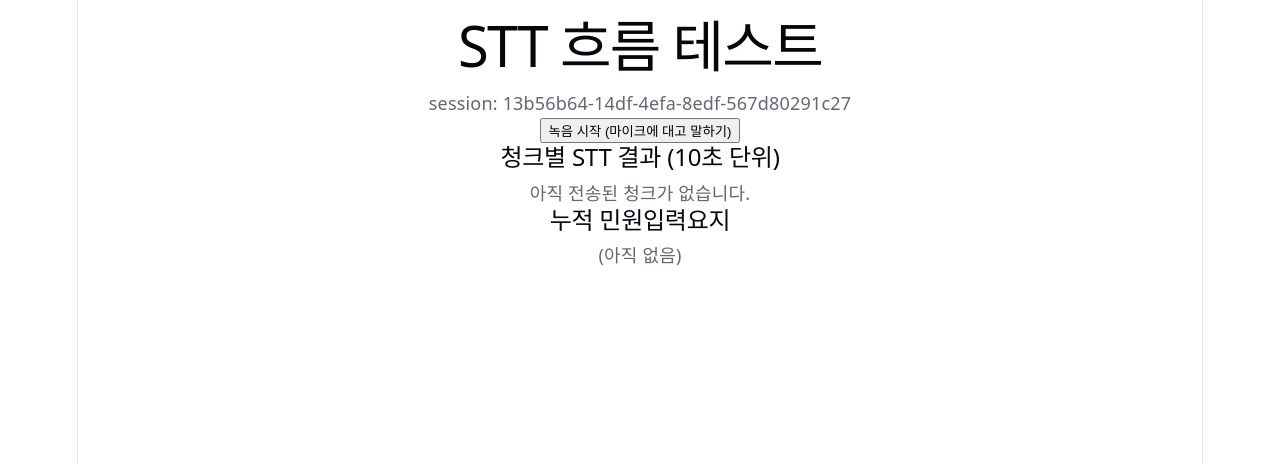
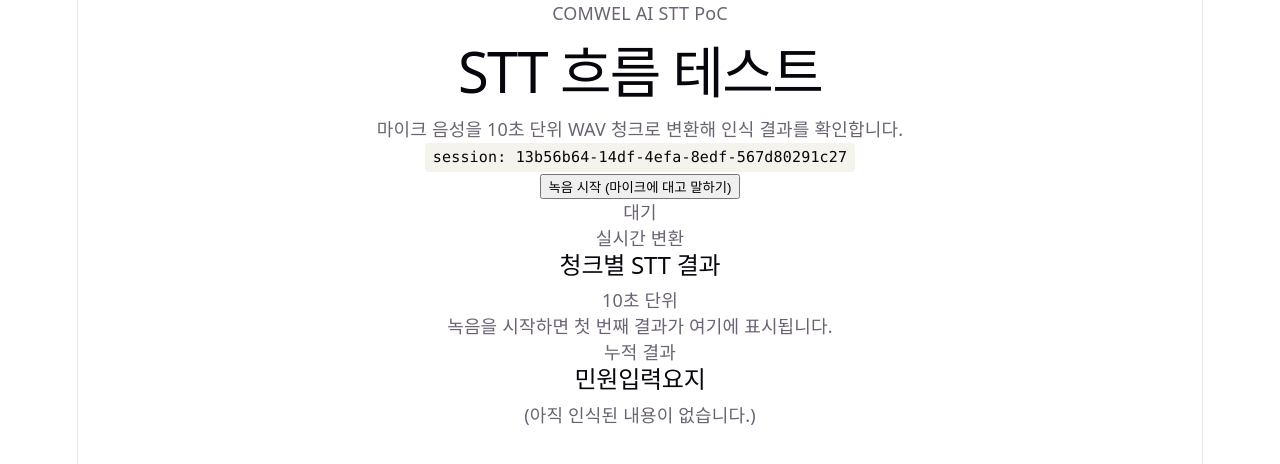
Before and after one commit to nurioni4188/comwel-ai-stt-poc, a React (Vite) app: page / in a window 1280 px wide. Shown: the top 464 px of the page. Built offline with nearby package versions, Linux system fonts and the light colour scheme.

Commit message:
feat: improve STT test status and result UI

```diff
--- a/src/pages/TestCallPage.tsx
+++ b/src/pages/TestCallPage.tsx
@@ -15,6 +15,13 @@
     resetRecording,
   } = useCallRecorder();
 
+  const completedCount = chunks.filter(
+    (chunk) => chunk.status === 'success'
+  ).length;
+  const failedCount = chunks.filter(
+    (chunk) => chunk.status === 'error'
+  ).length;
+
   const handleRecordingClick = async () => {
     try {
       if (isRecording) {
@@ -23,60 +30,73 @@
         await startRecording();
       }
     } catch (clickError) {
-      console.error(
-        '[TestCallPage] recording button failed:',
-        clickError
-      );
+      console.error('[TestCallPage] recording button failed:', clickError);
     }
   };
 
   return (
     <main className="stt-page">
-      <section className="stt-card">
-        <h1>STT 흐름 테스트</h1>
+      <section className="stt-card" aria-labelledby="stt-title">
+        <header className="page-header">
+          <p className="eyebrow">COMWEL AI STT PoC</p>
+          <h1 id="stt-title">STT 흐름 테스트</h1>
+          <p className="page-description">
+            마이크 음성을 10초 단위 WAV 청크로 변환해 인식 결과를 확인합니다.
+          </p>
+          <code className="session-id">session: {sessionId}</code>
+        </header>
 
-        <p className="session-id">
-          session: {sessionId}
-        </p>
-
+        <div className="recording-controls">
           <button
             type="button"
             className={
-            isRecording
-              ? 'record-button recording'
-              : 'record-button'
+              isRecording ? 'record-button recording' : 'record-button'
             }
-          onClick={() => {
-            void handleRecordingClick();
-          }}
-          disabled={isSending && !isRecording}
+            onClick={() => void handleRecordingClick()}
+            aria-pressed={isRecording}
           >
             {isRecording
               ? '녹음 중지'
               : '녹음 시작 (마이크에 대고 말하기)'}
           </button>
 
+          <div className="status-row" aria-live="polite">
+            <span className={`status-badge ${isRecording ? 'active' : ''}`}>
+              {isRecording ? '● 녹음 중' : '대기'}
+            </span>
             {isSending && (
-          <p className="sending-message">
-            STT 처리 중입니다…
-          </p>
+              <span className="status-badge sending">STT 처리 중</span>
             )}
+            {completedCount > 0 && (
+              <span className="status-badge success">
+                완료 {completedCount}건
+              </span>
+            )}
+            {failedCount > 0 && (
+              <span className="status-badge error">실패 {failedCount}건</span>
+            )}
+          </div>
+        </div>
 
         {error && (
-          <div
-            className="error-message"
-            role="alert"
-          >
-            ⚠️ {error}
+          <div className="error-message" role="alert">
+            <strong>처리 오류</strong>
+            <span>{error}</span>
           </div>
         )}
 
-        <section className="result-section">
-          <h2>청크별 STT 결과 (10초 단위)</h2>
+        <section className="result-section" aria-labelledby="chunk-title">
+          <div className="section-heading">
+            <div>
+              <p className="section-kicker">실시간 변환</p>
+              <h2 id="chunk-title">청크별 STT 결과</h2>
+            </div>
+            <span className="section-meta">10초 단위</span>
+          </div>
 
           {chunks.length === 0 ? (
             <div className="empty-result">
-              아직 전송된 청크가 없습니다.
+              녹음을 시작하면 첫 번째 결과가 여기에 표시됩니다.
             </div>
           ) : (
             <div className="chunk-list">
@@ -85,37 +105,30 @@
                   key={chunk.chunkIndex}
                   className={`chunk-item ${chunk.status}`}
                 >
-                  <header>
-                    <strong>
+                  <header className="chunk-header">
+                    <strong className="chunk-number">
                       청크 {chunk.chunkIndex + 1}
                     </strong>
-
-                    <span>
-                      {formatSeconds(
-                        chunk.chunkStartMs
-                      )}
-                      {' ~ '}
-                      {formatSeconds(
-                        chunk.chunkEndMs
-                      )}
+                    <span className="chunk-time">
+                      {formatSeconds(chunk.chunkStartMs)}
+                      <span aria-hidden="true"> → </span>
+                      {formatSeconds(chunk.chunkEndMs)}
                     </span>
                   </header>
 
                   {chunk.status === 'sending' && (
-                    <p>인식 중…</p>
+                    <p className="chunk-placeholder">음성을 인식하고 있습니다…</p>
                   )}
 
                   {chunk.status === 'success' && (
-                    <p>
-                      {chunk.text.trim() ||
-                        '(인식된 내용 없음)'}
+                    <p className="chunk-text">
+                      {chunk.text.trim() || '(인식된 내용 없음)'}
                     </p>
                   )}
 
                   {chunk.status === 'error' && (
                     <p className="chunk-error">
-                      {chunk.error ||
-                        'STT 처리에 실패했습니다.'}
+                      {chunk.error || 'STT 처리에 실패했습니다.'}
                     </p>
                   )}
                 </article>
@@ -124,34 +137,36 @@
           )}
         </section>
 
-        <section className="result-section">
-          <h2>누적 민원입력요지</h2>
+        <section className="result-section" aria-labelledby="summary-title">
+          <div className="section-heading">
+            <div>
+              <p className="section-kicker">누적 결과</p>
+              <h2 id="summary-title">민원입력요지</h2>
+            </div>
+          </div>
 
-          <div className="cumulative-result">
-            {cumulativeText ||
-              '(아직 없음)'}
+          <div className="cumulative-result" aria-live="polite">
+            {cumulativeText || '(아직 인식된 내용이 없습니다.)'}
           </div>
         </section>
 
-        {!isRecording &&
-          (chunks.length > 0 || error) && (
+        {!isRecording && (chunks.length > 0 || error) && (
+          <div className="footer-actions">
             <button
               type="button"
               className="reset-button"
               onClick={resetRecording}
+              disabled={isSending}
             >
               결과 초기화
             </button>
+          </div>
         )}
       </section>
     </main>
   );
 }
 
-function formatSeconds(
-  milliseconds: number
-): string {
-  return `${(
-    Math.max(0, milliseconds) / 1000
-  ).toFixed(1)}초`;
+function formatSeconds(milliseconds: number): string {
+  return `${(Math.max(0, milliseconds) / 1000).toFixed(1)}초`;
 }
```
Lines whose indentation alone changed are shown as unchanged.
